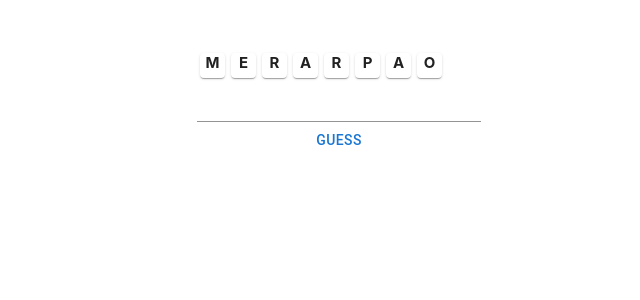
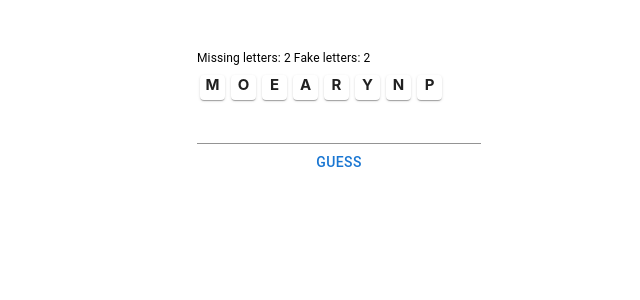
Before and after one commit to JohanSarnbratt/bandagram, a React (Create React App) app: page / in a window 1280 px wide. Shown: the top 300 px of the page, without its empty margins (301-941 px from the left). Built offline with nearby package versions, Linux system fonts and the light colour scheme.

Commit message:
fake and missing letters

```diff
--- a/src/App.tsx
+++ b/src/App.tsx
@@ -1,11 +1,15 @@
 import './App.css';
 import {Bandagram} from "./bandagram/bandagram";
-import React from 'react';
+import React, {useMemo} from 'react';
+import {bandNames} from "./bandagram/data/quizbands";
 
 function App() {
+  const correctAnswer = useMemo(() => {
+    return bandNames[Math.floor(Math.random() * bandNames.length)];
+  }, []);
   return (
     <div className="App">
-      <Bandagram />
+      <Bandagram correctAnswer={correctAnswer} initMissingLetters={2} initFakeLetters={2}/>
     </div>
   );
 }
--- a/src/bandagram/bandagram.tsx
+++ b/src/bandagram/bandagram.tsx
@@ -1,12 +1,12 @@
 import React, {FormEvent, useMemo, useState} from 'react';
 import {shuffle} from "./shuffle";
 import styled from "@emotion/styled";
-import {Button, Input} from "@mui/material";
+import {Button, Input, Typography} from "@mui/material";
 import {generateActiveRow} from "./letters/generateActiveRow";
 import {stringToCharList} from "./letters/stringToCharList";
 import {generateGuessRow} from "./letters/generateGuessRow";
 import {compareStrings} from "./letters/compareStrings";
-import {bandNames} from "./data/quizbands";
+import {randomString} from "./letters/randomString";
 
 const Row = styled.div`
   display: inline-block;
@@ -25,17 +25,42 @@ const Page = styled.div`
   margin-top: 50px;
 `;
 
-export const Bandagram = () => {
+interface Props {
+  correctAnswer: string;
+  initMissingLetters: number;
+  initFakeLetters: number;
+}
+
+export const Bandagram = ({correctAnswer, initMissingLetters, initFakeLetters}: Props) => {
   const [guesses, setGuesses] = useState<string[]>([])
   const [text, setText] = React.useState('');
-  const correctAnswer = useMemo(() => {
-    return bandNames[Math.floor(Math.random() * bandNames.length)];
-  }, []);
-  const letters = useMemo(() => {
+  const [missingLetters, setMissingLetters] = useState(initMissingLetters)
+  const [noFakeLetters, setNoFakeLetters] = useState(initFakeLetters)
+
+  //Overusing useMemo to avoid activeRow re-renders when typing
+  const correctLetters = useMemo((): string[] => {
     return shuffle(stringToCharList(correctAnswer.toLowerCase()));
   }, [correctAnswer])
+  const letters = useMemo(() => {
+    return missingLetters > 0 ? correctLetters.slice(0, -missingLetters) : correctLetters
+  }, [missingLetters, correctLetters]);
+  const allFakeLetters = useMemo((): string[] => {
+    return stringToCharList(randomString(initFakeLetters));
+  }, [initFakeLetters])
+  const fakeLetters = useMemo(() => {
+    return allFakeLetters.slice(0, noFakeLetters);
+  }, [noFakeLetters, allFakeLetters]);
+  const allLetters = useMemo(() => {
+    return shuffle([...letters, ...fakeLetters]);
+  }, [letters, fakeLetters]);
   const onGuess = (event: FormEvent) => {
     event.preventDefault()
+    if (guesses.length % 2 === 0 && noFakeLetters > 0) {
+      setNoFakeLetters(noFakeLetters - 1);
+    }
+    if (guesses.length % 2 === 1 && missingLetters > 0) {
+      setMissingLetters(missingLetters - 1);
+    }
     setGuesses([...guesses, text])
     setText('')
   }
@@ -43,27 +68,29 @@ export const Bandagram = () => {
 
   return (
     <CenterPage>
-
       <Page >
         {guesses.map((guess, i) => {
           return (<Row key={i}>
             {generateGuessRow(guess, correctAnswer)}
           </Row>)
         })}
-      {correct ? <CenterPage>
-        <caption> {correctAnswer}</caption>
+        {correct ?
+          (<CenterPage>
+            <Typography variant="body1"> {correctAnswer}</Typography>
             <h1>Good job!</h1>
-        </CenterPage> :
-
-      <>
+          </CenterPage>) :
+          (<>
+            <Typography variant="body2" align="center" sx={{fontSize: 12}}>
+              Missing letters: {missingLetters} Fake letters: {noFakeLetters}
+            </Typography>
             <Row>
-          {generateActiveRow(text, letters)}
+              {generateActiveRow(text, allLetters)}
             </Row>
             <form onSubmit={onGuess}>
               <Input style={{maxWidth: 300, width: '100%'}} value={text} onChange={(event) => setText(event.target.value)} />
               <Button type="submit" onClick={onGuess}>Guess</Button>
             </form>
-      </>
+          </>)
         }
       </Page>
     </CenterPage>
--- /dev/null
+++ b/src/bandagram/letters/randomString.ts
@@ -0,0 +1,9 @@
+export function randomString(length: number): string {
+  let text = "";
+  const possible = "ABCDEFGHIJKLMNOPQRSTUVWXYZ";
+
+  for (let i = 0; i < length; i++)
+    text += possible.charAt(Math.floor(Math.random() * possible.length));
+
+  return text;
+}
--- a/src/bandagram/shuffle.ts
+++ b/src/bandagram/shuffle.ts
@@ -1,4 +1,4 @@
-export function shuffle(array: any[]) {
+export function shuffle<T>(array: T[]): T[] {
   let currentIndex = array.length,  randomIndex;
 
   // While there remain elements to shuffle.
```
Also changed, not shown: 1 other file (tests, documents, lock files or other folders). Lines whose indentation alone changed are shown as unchanged.
